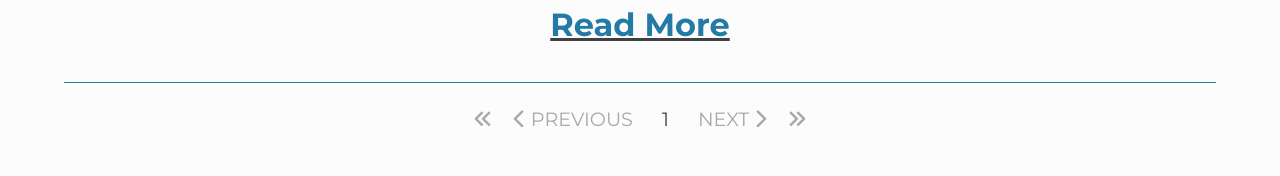
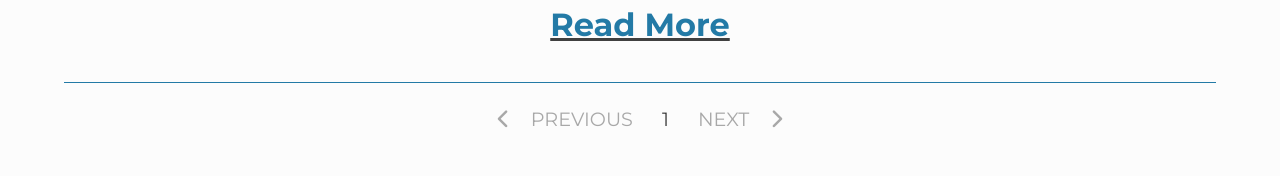
Before and after one commit to khanhnwin/khanhnwin.github.io, a Jekyll site: the page built from index.html, in a window 1280 px wide. Shown: the part 1538-1714 px from the top of the page. Built offline with Jekyll 4.4.1, drawn with Linux system fonts in a browser that asks for light colours; nearby versions of some CDN libraries; the list of posts is cut into pages by our own code.

Commit message:
Pagination nav updated

```diff
--- a/index.html
+++ b/index.html
@@ -24,15 +24,15 @@ title: Khanh's Blog
 
 	<div class="pagination">
 		{% if paginator.page == 1 %}
-			<span class="inactive page_nav fa fa-angle-double-left"></span>
+			<span class="inactive page_nav fa fa-chevron-left"></span>
 		{% else %}
-			<a class="page_nav fa fa-angle-double-left" href="/"></a>
+			<a class="page_nav fa fa-chevron-left" href="/"></a>
 		{% endif %}
 
 	  {% if paginator.previous_page %}
-	    <a class="page_nav previous" href="{{ paginator.previous_page_path }}"><span class="fa fa-chevron-left"></span> Previous</a>
+	    <a class="page_nav previous" href="{{ paginator.previous_page_path }}">Previous</a>
 		{% else %}
-			<span class="inactive page_nav previous"><span class="fa fa-chevron-left"></span> Previous</span>
+			<span class="inactive page_nav previous">Previous</span>
 		{% endif %}
 
 		{% for page in (1..paginator.total_pages) %}
@@ -46,15 +46,15 @@ title: Khanh's Blog
 	  {% endfor %}
 
 	  {% if paginator.next_page %}
-	    <a class="page_nav next" href="{{ paginator.next_page_path }}">Next <span class="fa fa-chevron-right"></span></a>
+	    <a class="page_nav next" href="{{ paginator.next_page_path }}">Next</a>
 		{% else %}
-			<span class="inactive page_nav next">Next <span class="fa fa-chevron-right"></span></span>
+			<span class="inactive page_nav next">Next</span>
 	  {% endif %}
 
 		{% if paginator.page == paginator.total_pages %}
-			<span class="inactive page_nav fa fa-angle-double-right"></span>
+			<span class="inactive page_nav fa fa-chevron-right"></span>
 		{% else %}
-			<a class="page_nav fa fa-angle-double-right" href="/"></a>
+			<a class="page_nav fa fa-chevron-right" href="/"></a>
 		{% endif %}
 
 	</div>
--- a/stylesheets/style.css
+++ b/stylesheets/style.css
@@ -234,6 +234,7 @@ nav ul li {
   text-align: center;
   font-size: 2rem;
   font-weight: 700;
+  text-transform: capitalize;
 }
 
 @media screen and (max-device-width: 800px) {
--- a/stylesheets/style.sass
+++ b/stylesheets/style.sass
@@ -185,6 +185,7 @@ nav
       text-align: center
       font-size: 2rem
       font-weight: 700
+      text-transform: capitalize
 
       @media screen and (max-device-width: 800px)
         font-size: 4rem
```
